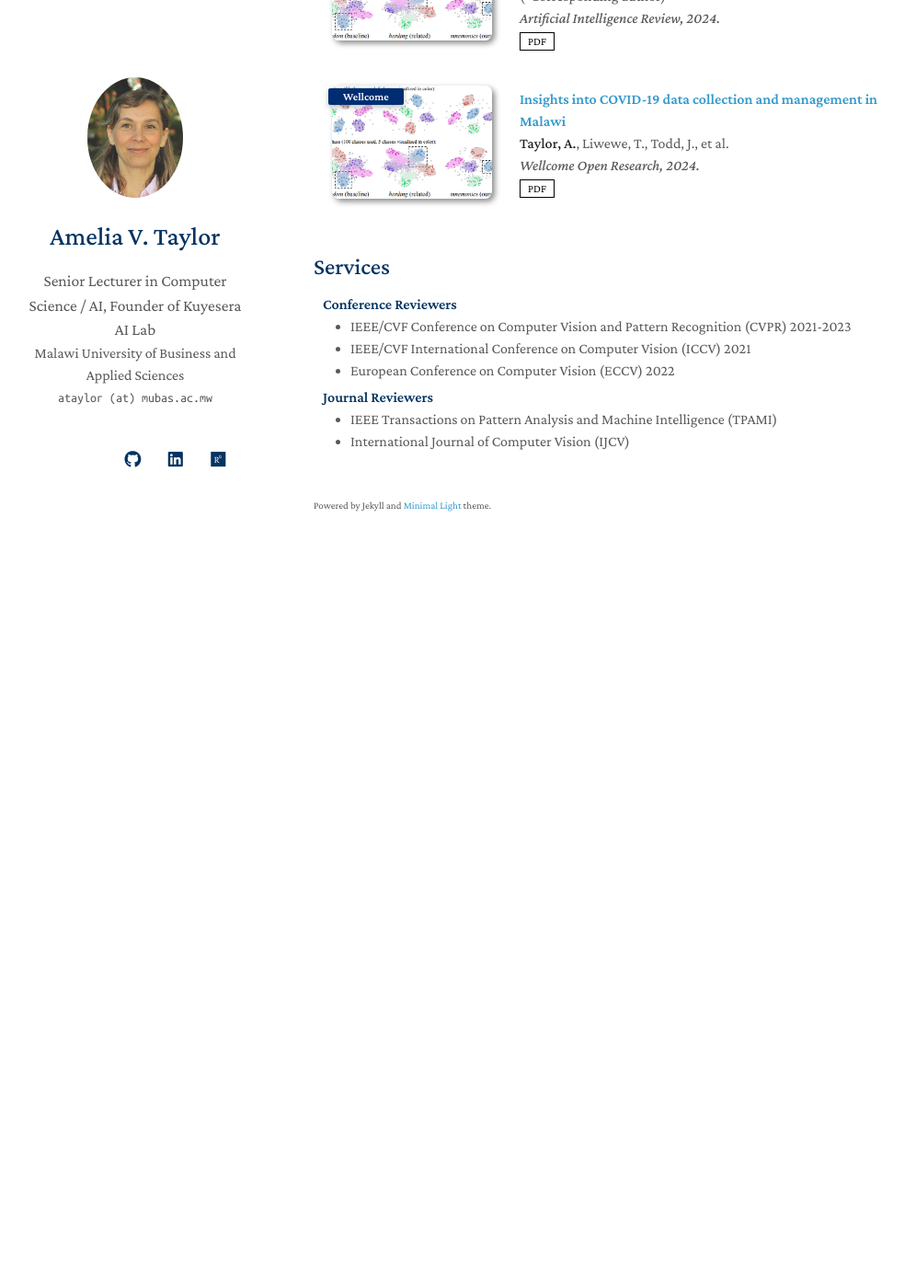
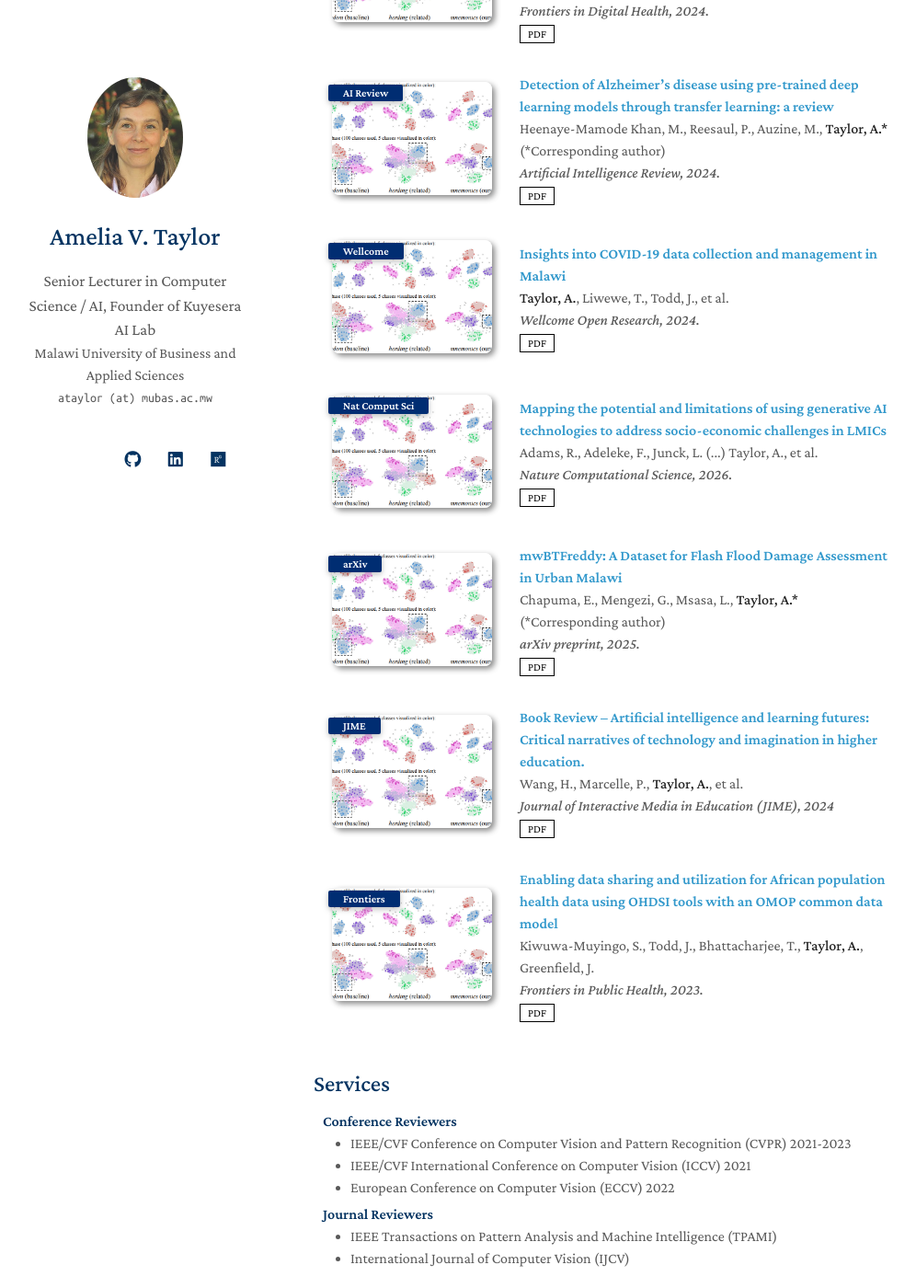
Before and after one commit to avtaylor/ameliataylor.github.io, a Jekyll site: the page built from index.md, in a window 1280 px wide and 1400 px high, scrolled down 3245 px. Shown: the whole window at 92% size, without its empty margins (129-1125 px from the left). Built offline with Jekyll 4.4.1, drawn with Linux system fonts in a browser that asks for light colours; a style sheet for code colours, icons or effects is not loaded; our own code applies the rules of GitHub Pages for plain Markdown files; before the commit the page ends 3875 px from its top, so only the background shows below that; some of the changed text lies outside the part shown.

Commit message:
Update publications.yml

```diff
--- a/_data/publications.yml
+++ b/_data/publications.yml
@@ -1,4 +1,12 @@
 main:
+
+  - title: "Standardisation and Harmonisation of Clinical Data: Scoping Review"
+    authors: <strong>Taylor, A.*</strong>, Vellemu, R., Todd, J. (*Corresponding author)
+    conference_short: OSF
+    conference: Open Science Foundation, 2026.
+    pdf: https://osf.io/cbmeh/overview
+    image: ./assets/img/teaser_example_2.png
+    notes: Preprint
 
   - title: "YOLOv8s-WAMNet: Enhancing robust vehicle detection under adverse weather via hybrid attention and multi-scale fusion in real time"
     authors: Jaiswal, M., Nagwanshi, K. K., Khan, M. H. M., <strong>Taylor, A.*</strong> et al. (*Corresponding author)
@@ -28,6 +36,7 @@ main:
     conference: BMC Health Services Research (BMC), 2025.
     pdf: https://doi.org/10.1186/s12913-025-12844-0
     image: ./assets/img/teaser_example.png
+    notes: https://osf.io/f6jgk/overview
 
   - title: Self-directed learning for community health workers in Malawi through Generative AI
     authors: <strong>Taylor, A.*</strong>, Magwira, M., Chamangwana, C., et. al. (*Corresponding authors)
@@ -56,3 +65,31 @@ main:
     conference: Wellcome Open Research, 2024.
     pdf: https://doi.org/10.12688/wellcomeopenres.21131.1
     image: ./assets/img/teaser_example.png
+
+  - title: "Mapping the potential and limitations of using generative AI technologies to address socio-economic challenges in LMICs"
+    authors: "Adams, R., Adeleke, F., Junck, L. (...) Taylor, A., et al."
+    conference_short: Nat Comput Sci
+    conference: Nature Computational Science, 2026.
+    pdf: https://doi.org/10.1038/s43588-026-00960-8
+    image: ./assets/img/teaser_example.png
+
+  - title: "mwBTFreddy: A Dataset for Flash Flood Damage Assessment in Urban Malawi"
+    authors: Chapuma, E., Mengezi, G., Msasa, L., <strong>Taylor, A.*</strong> (*Corresponding author)
+    conference_short: arXiv
+    conference: arXiv preprint, 2025.
+    pdf: https://doi.org/10.48550/arXiv.2505.0124
+    image: ./assets/img/teaser_example.png
+
+  - title: "Book Review – Artificial intelligence and learning futures: Critical narratives of technology and imagination in higher education."
+    authors: Wang, H., Marcelle, P., <strong>Taylor, A.</strong>, et al.
+    conference_short: JIME
+    conference: Journal of Interactive Media in Education (JIME), 2024
+    pdf: https://jime.open.ac.uk/articles/10.5334/jime.946
+    image: ./assets/img/teaser_example.png
+
+  - title: Enabling data sharing and utilization for African population health data using OHDSI tools with an OMOP common data model
+    authors: Kiwuwa-Muyingo, S., Todd, J., Bhattacharjee, T., <strong>Taylor, A.</strong>, Greenfield, J.
+    conference_short: Frontiers
+    conference: Frontiers in Public Health, 2023.
+    pdf: https://doi.org/10.3389/fpubh.2023.1116682
+    image: ./assets/img/teaser_example.png
```
